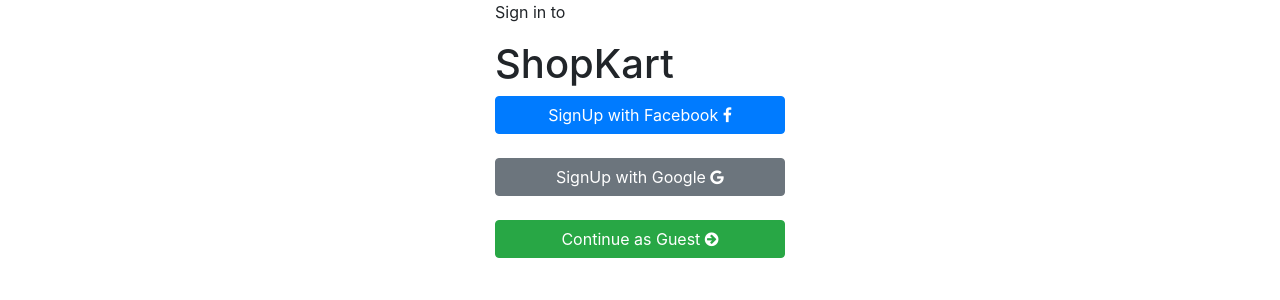
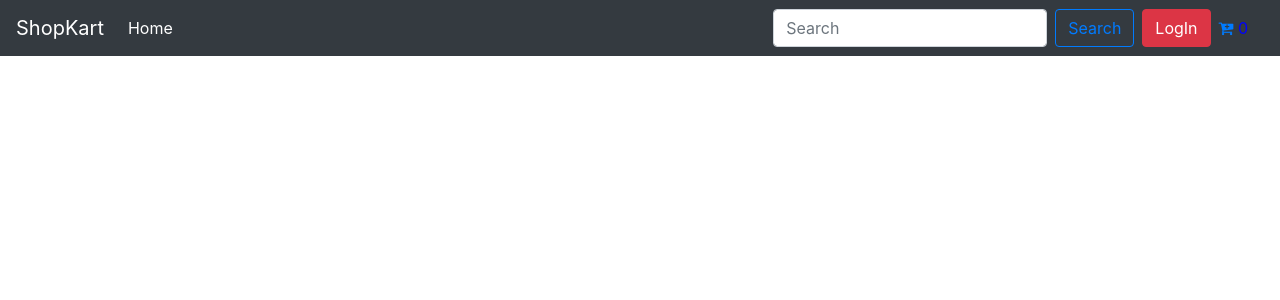
Before and after one commit to raviarrow88/Django-ecommerce, a Django app: page / in a window 1280 px wide. Shown: the top 300 px of the page. Run offline with Django 3.2, Linux system fonts and the light colour scheme; some libraries are stand-ins or nearby versions.

Commit message:
added navbar and login modal

```diff
--- a/website/baseapp/urls.py
+++ b/website/baseapp/urls.py
@@ -1,10 +1,10 @@
 
 from django.urls import path
-from .views import login,cart,checkout,store
+from .views import cart,checkout,store
 
 urlpatterns = [
-path('',login,name='login'),
-path('store/',store,name='store'),
+# path('',login,name='login'),
+path('',store,name='store'),
 path('cart/',cart,name='cart'),
 path('checkout/',checkout,name='checkout')
 
--- a/website/baseapp/views.py
+++ b/website/baseapp/views.py
@@ -3,8 +3,6 @@ from django.shortcuts import render
 # Create your views here.
 
 
-def login(request):
-    return render(request,"login.html")
 
 def cart(request):
     return render(request,"cart.html")
--- a/website/templates/base.html
+++ b/website/templates/base.html
@@ -16,8 +16,13 @@
 
   </head>
   <body>
+      {% include "navbar.html" %}
 
       {% block content %}
+
+
+
+
 
       {% endblock %}
 
--- a/website/templates/login.html
+++ b/website/templates/login.html
@@ -21,12 +21,13 @@
           <button class='btn btn-secondary btn-block' type="button" name="button"><span class='icon-tl'>SignUp with Google</span> <span><i class="fa fa-google gicon" aria-hidden="true"></i></span></button>
         </div>
         <br>
-        <div class="guest">
+        <!-- <div class="guest">
           <button class="btn btn-success btn-block" type="button" name="button"><span class='icon-tl'>Continue as Guest</span> <span><i class="fa fa-arrow-circle-right nxt" aria-hidden="true"></i></span></button>
-        </div>
+        </div> -->
         <br>
         <br>
       </div>
+
 
     </section>
 
--- /dev/null
+++ b/website/templates/navbar.html
@@ -0,0 +1,65 @@
+{% block content %}
+
+<nav class="navbar navbar-expand-lg navbar-dark bg-dark">
+  <a class="navbar-brand" href="#">ShopKart</a>
+  <button class="navbar-toggler" type="button" data-toggle="collapse" data-target="#navbarSupportedContent" aria-controls="navbarSupportedContent" aria-expanded="false" aria-label="Toggle navigation">
+    <span class="navbar-toggler-icon"></span>
+  </button>
+
+  <div class="collapse navbar-collapse" id="navbarSupportedContent">
+    <ul class="navbar-nav mr-auto">
+      <li class="nav-item active">
+        <a class="nav-link" href="#">Home <span class="sr-only">(current)</span></a>
+      </li>
+    </ul>
+
+    <form class="form-inline my-4 my-lg-0">
+      <input class="form-control mr-sm-2" type="search" placeholder="Search" aria-label="Search">
+      <button class="btn btn-outline-primary my-2 my-sm-0" type="submit">Search</button>
+    </form>
+    <div class="form-inline mx-2 login-btn" role='group'>
+      <button type="button" class='btn btn-danger' name="button" data-toggle="modal" data-target="#exampleModalCenter">LogIn</button>
+      <div class="d-inline mx-2">
+        <a class="d-inline" href="#"><i class="fa fa-cart-plus" aria-hidden="true"></i></a>
+        <p class="d-inline p-0" id='cart-total' style="color:blue" >0</p>
+      </div>
+
+    </div>
+
+
+  </div>
+</nav>
+
+
+<div class="modal fade" id="exampleModalCenter" tabindex="-1" role="dialog" aria-labelledby="exampleModalCenterTitle" aria-hidden="true">
+  <div class="modal-dialog modal-dialog-centered" role="document">
+    <div class="login-container">
+
+        <button type="button" class="close" data-dismiss="modal" aria-label="Close">
+          <span aria-hidden="true">&times;</span>
+        </button>
+
+      <div class="signup-text">
+        <p>Sign in to</p>
+
+        <h1>ShopKart</h1>
+
+      </div>
+      <div class="fb_login">
+        <button class="btn btn-primary btn-block" type="button" name="button"><span class='icon-tl'>SignUp with Facebook</span> <span><i class="fa fa-facebook sicon" aria-hidden="true"></i> </span></button>
+
+      </div>
+      <br>
+      <div class="google_login">
+        <button class='btn btn-secondary btn-block' type="button" name="button"><span class='icon-tl'>SignUp with Google</span> <span><i class="fa fa-google gicon" aria-hidden="true"></i></span></button>
+      </div>
+      <br>
+
+      <br>
+      <br>
+    </div>
+
+  </div>
+</div>
+
+{% endblock %}
--- a/website/templates/store.html
+++ b/website/templates/store.html
@@ -1,6 +1,5 @@
 {% extends 'base.html' %}
 {%  block content %}
 
-<h2>this is store</h2>
 
 {% endblock %}
```
